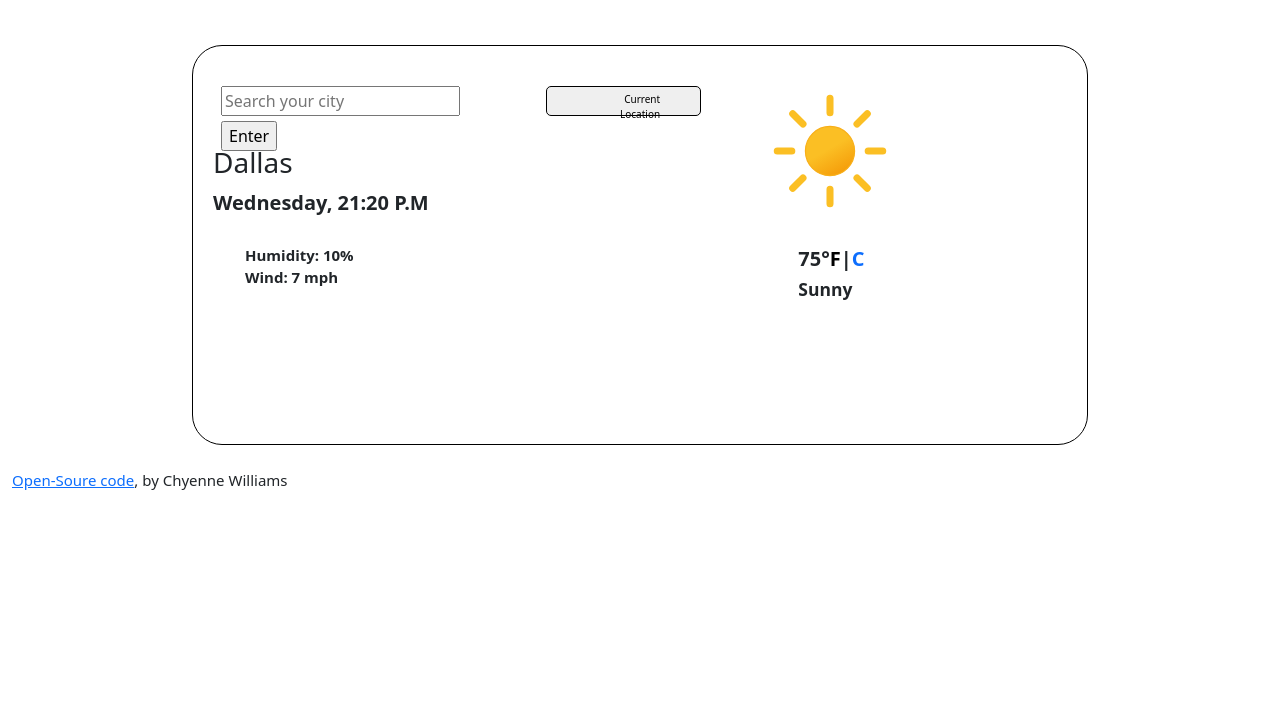
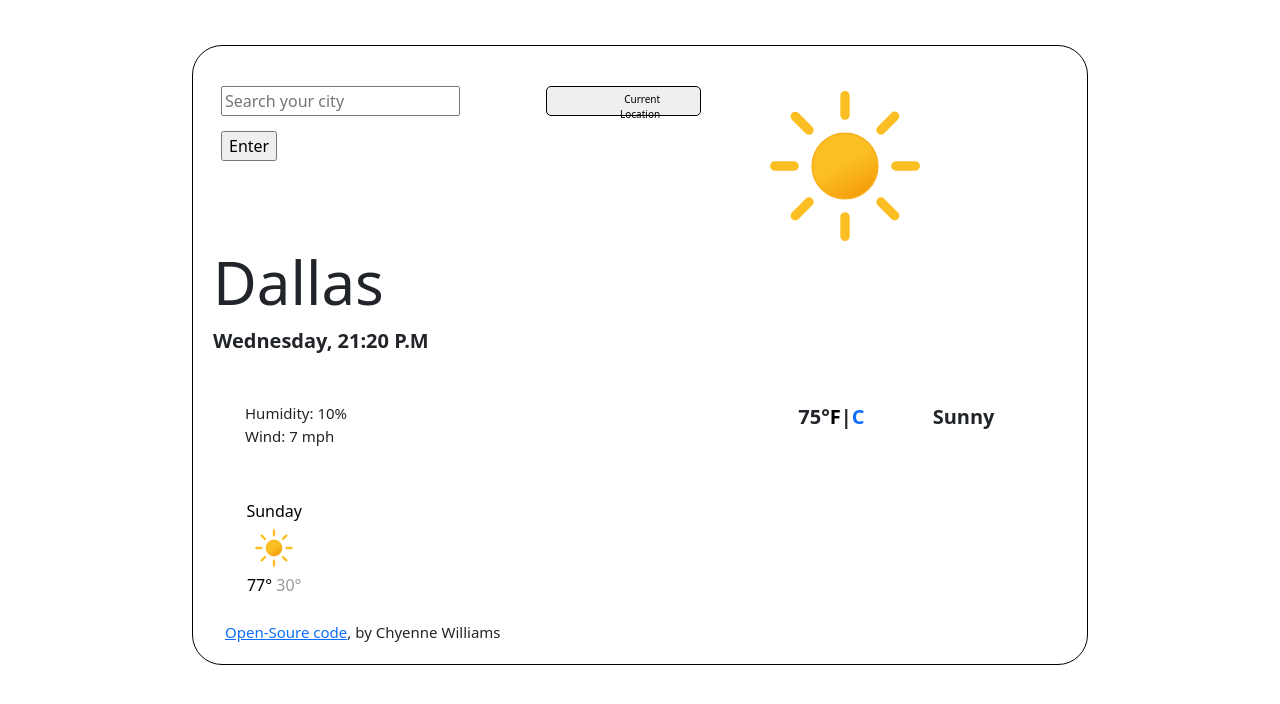
Before and after one commit to ChyenneW/shecodes-weatherApp, a website built with Parcel: page index.html in a window 1280 px wide. Built offline with nearby package versions, Linux system fonts and the light colour scheme.

Commit message:
Updated HTML and CSS for forecast

```diff
--- a/index.html
+++ b/index.html
@@ -30,7 +30,7 @@
               class="searchBar"
               id="search-bar-input"
             />
-            <input type="submit" value="Enter" class="searchBar" />
+            <input type="submit" value="Enter" class="searchBar searchBarButton" />
           </form>
         </div>
         <div class="col-3" id="geoLocateButton">
@@ -65,40 +65,19 @@
             class="fahrenheit unit active"
             >F</a
           >|<span><a href="#" class="celsius unit">C</a></span>
-          <small class="weatherType">Sunny</small>
+          <div class="col-2 weatherType">Sunny</div>
         </p>
       </div>
 
-      <!-- Forcast for next 5 days
-      <div class="row forcast weekForcast">
-        <div class="col">
-          <span class="next">Sunday</span> <br />
-          <img class="futureImage" src="src/images/clear-day.svg" /> 77°
+      <!-- Forcast for next 5 days-->
+      <div class="row weekForcast">
+        <div class="col-2">
+          <div class="nextDay">Sunday</div>
+          <img class="futureImage" src="src/images/clear-day.svg" />
+          <br/>
+          <span class="forcastTemperatureMax">77°</span>
+          <span class="forcastTemeratureMin">30°</span>
         </div>
-
-        <div class="col">
-          <span class="next">Monday</span> <br />
-          <img class="futureImage" src="src/images/clear-day.svg" /> 80°
-        </div>
-
-        <div class="col">
-          <span class="next">Tuesday</span> <br />
-          <img class="futureImage" src="src/images/clear-day.svg" /> 70°
-        </div>
-
-        <div class="col">
-          <span class="next">Wednsday</span> <br />
-          <img class="futureImage" src="src/images/clear-day.svg" /> 70°
-        </div>
-
-        <div class="col">
-          <span class="next">Thursday</span> <br />
-          <img class="futureImage" src="src/images/clear-day.svg" /> 77°
-        </div>
-      </div>
-      -->
-
-      <br />
     </div>
     <br />
 
--- a/styles.css
+++ b/styles.css
@@ -16,7 +16,16 @@
 }
 
 .searchBar {
-  margin-bottom: 5px;
+  margin-bottom: 15px;
+}
+
+.searchBarButton {
+  transition: all 200ms ease-in-out;
+}
+
+.searchBarButton:hover {
+  background-color: white;
+  border: 1px solid white;
 }
 
 .geoLocateButton {
@@ -28,23 +37,33 @@
   text-align: right;
   max-height: 30px;
   margin: 20px;
+  transition: all 200ms ease-in-out;
+}
+
+.geoLocateButton:hover {
+  background-color: white;
+  border: 1px solid white;
 }
 
 .weatherImage {
   position: relative;
   left: 0px;
-  margin: 10px;
+  margin: 0px;
 }
 
 .weatherIcon {
-  width: 150px;
-  display: block;
+  width: 200px;
+  display: inline-block;
 }
 
 .todayForcastDay {
   position: relative;
-  font-size: 50px;
   bottom: 90px;
+  margin-top: 70px;
+}
+
+.searchedCity {
+  font-size: 60px;
 }
 
 .dateTime {
@@ -54,7 +73,7 @@
 
 .todayForcast {
   position: relative;
-  bottom: 80px;
+  bottom: 60px;
   font-size: 20px;
   font-weight: bold;
 }
@@ -62,6 +81,7 @@
 .weatherExtras {
   list-style: none;
   font-size: 15px;
+  font-weight: normal;
 }
 
 .unit {
@@ -80,6 +100,7 @@
 .weatherType {
   padding: 0;
   margin: 0;
+  opacity: 0.5px;
 }
 
 .futureImage {
@@ -91,3 +112,13 @@
   display: block;
   margin: 0 auto;
 }
+
+.weekForcast {
+  color: black;
+  text-align: center;
+  margin-top: -40px;
+}
+
+.forcastTemeratureMin {
+  opacity: 0.4;
+}
```
